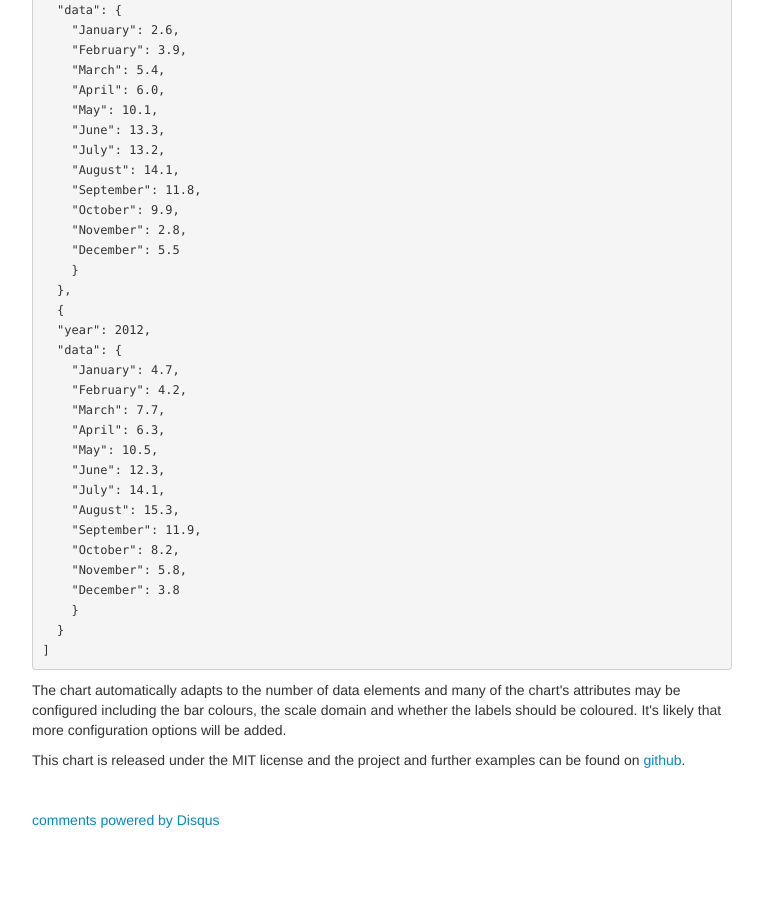
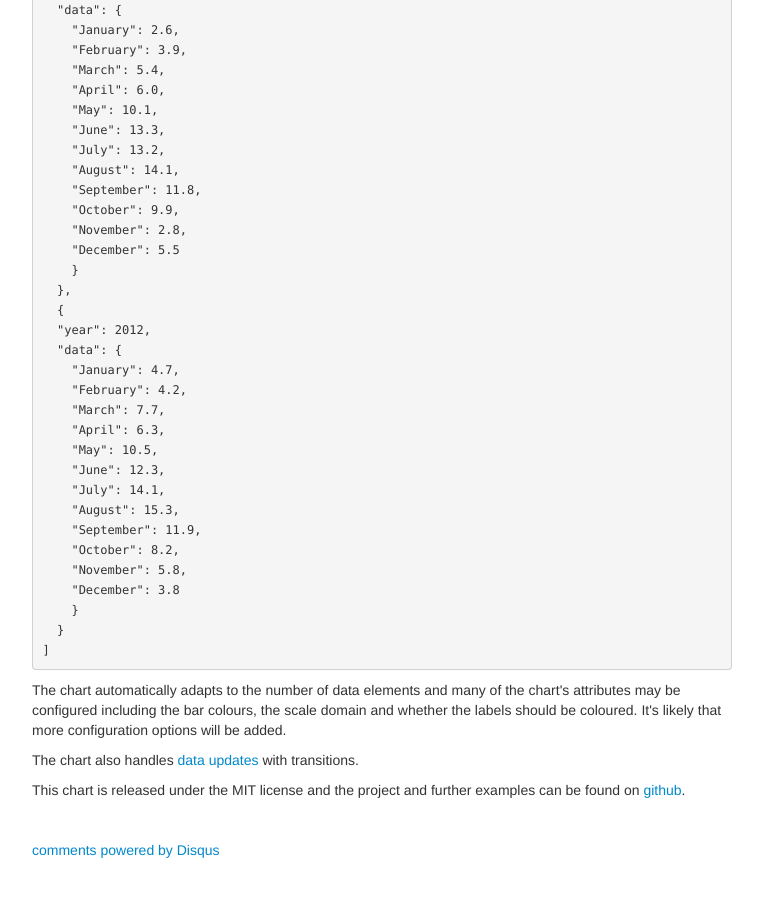
Before and after one commit to peterrcook/prcweb.github.com-deprecated, a Jekyll site: the page built from _posts/2013-11-04-radialbarchart.md, in a window 1280 px wide and 900 px high, scrolled down 1538 px. Shown: the top 897 px of the window, without its empty margins (258-1021 px from the left). Built offline with Jekyll 4.4.1, drawn with Linux system fonts in a browser that asks for light colours; Markdown is read by kramdown in place of the engine named in the settings; comment, search, counter and statistics services are not loaded; before the commit the page ends 2408 px from its top, so only the background shows below that.

Commit message:
Update radial bar chart blog with updatable example

```diff
--- a/_posts/2013-11-04-radialbarchart.md
+++ b/_posts/2013-11-04-radialbarchart.md
@@ -60,4 +60,6 @@ comments: true
 
 <p>The chart automatically adapts to the number of data elements and many of the chart's attributes may be configured including the bar colours, the scale domain and whether the labels should be coloured. It's likely that more configuration options will be added.</p>
 
+<p>The chart also handles <a href="/lab/updatable-radial-bar">data updates</a> with transitions.</p>
+
 <p>This chart is released under the MIT license and the project and further examples can be found on <a href="https://github.com/prcweb/d3-radialbar">github</a>.</p>
```
